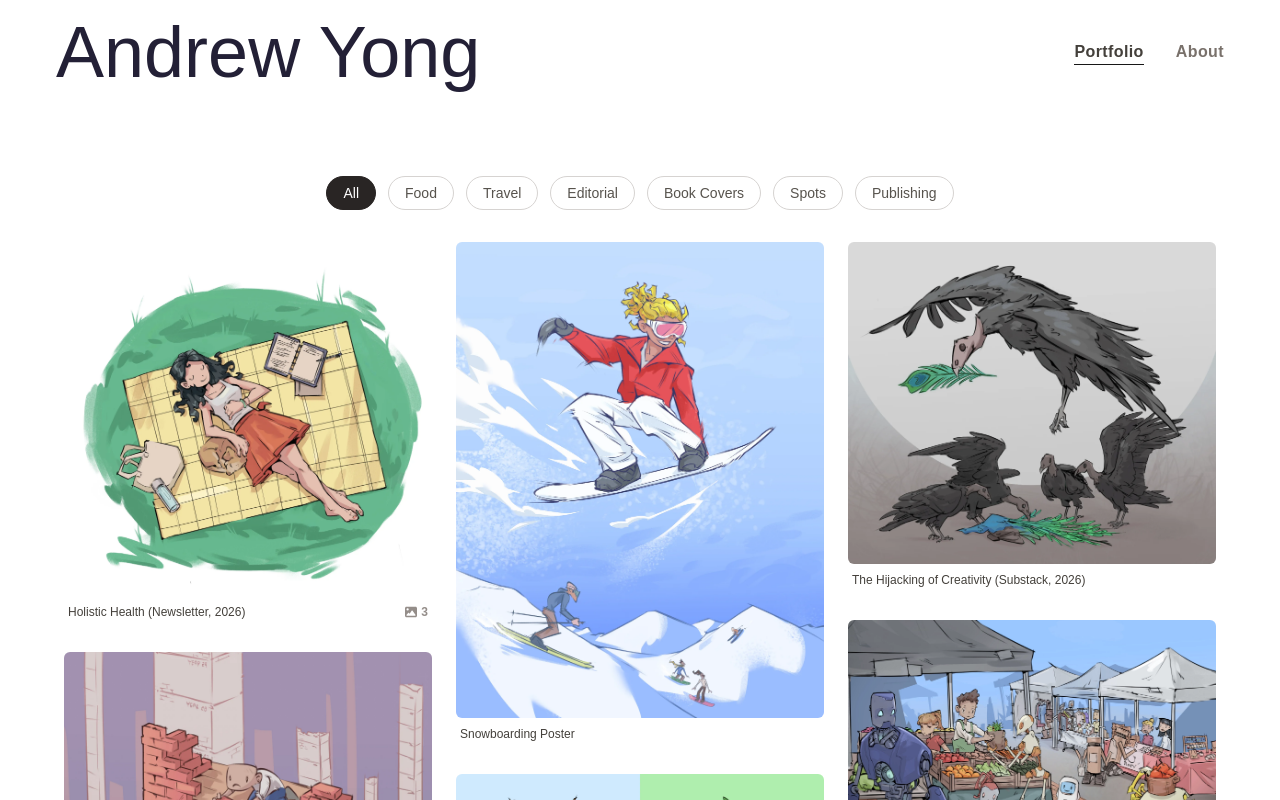
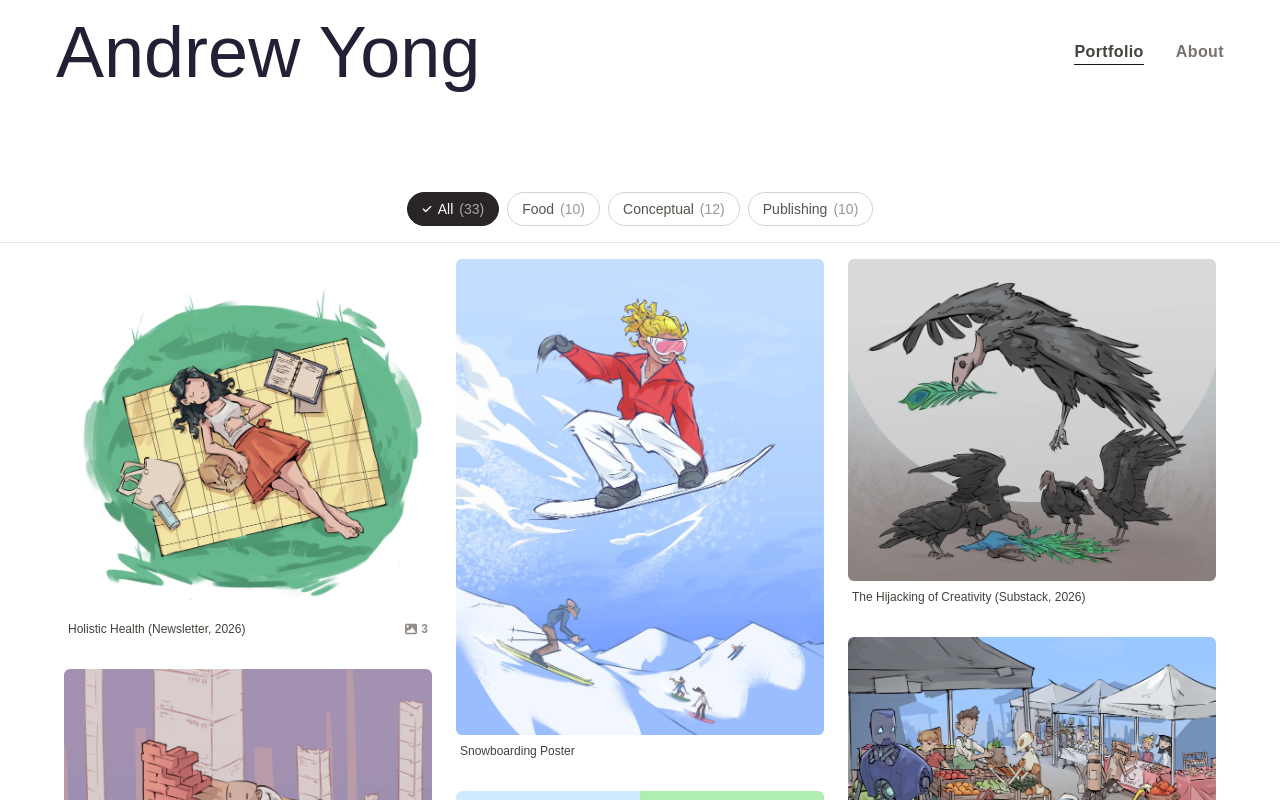
Before and after one commit to andrwyoung/art-portfolio, a Next.js app: page / in a window 1280 px wide. Shown: the top 800 px of the page. Built offline with nearby package versions, Linux system fonts and the light colour scheme; a web font is replaced by a local one.

Commit message:
revamp filters

```diff
--- a/components/tag-filter-gallery.tsx
+++ b/components/tag-filter-gallery.tsx
@@ -1,53 +1,88 @@
 "use client";
 
 import { useState } from "react";
+import { FaCheck } from "react-icons/fa6";
 import Gallery from "@/components/gallery";
 import { ProjectType } from "@/types/types";
 import { TAGS, Tag } from "@/types/tags";
 
-export default function TagFilterGallery({ items }: { items: ProjectType[] }) {
-  const [activeTags, setActiveTags] = useState<Tag[]>([]);
+export default function TagFilterGallery({
+  items,
+}: {
+  items: ProjectType[];
+}) {
+  const [activeTag, setActiveTag] = useState<Tag | null>(null);
 
-  const toggleTag = (tag: Tag) => {
-    setActiveTags((prev) =>
-      prev.includes(tag) ? prev.filter((t) => t !== tag) : [...prev, tag],
-    );
+  const selectTag = (tag: Tag) => {
+    setActiveTag((prev) => (prev === tag ? null : tag));
   };
 
   const visible =
-    activeTags.length === 0
+    activeTag === null
       ? items
-      : items.filter((item) => item.tags.some((t) => activeTags.includes(t)));
+      : items.filter((item) => item.tags.includes(activeTag));
+
+  const tagCounts = Object.fromEntries(
+    TAGS.map((tag) => [
+      tag,
+      items.filter((item) => item.tags.includes(tag)).length,
+    ]),
+  ) as Record<Tag, number>;
 
   return (
     <>
-      <div className="flex flex-wrap justify-center gap-3 px-4 mb-4">
+      <div className="sticky top-0 z-10 bg-background/90 backdrop-blur-sm border-b border-stone-200">
+        <div className="max-w-4xl mx-auto flex flex-wrap items-center justify-center gap-2 px-4 py-4">
           <button
-          onClick={() => setActiveTags([])}
-          className={`font-header text-sm px-4 py-1.5 rounded-full border transition-colors ${
-            activeTags.length === 0
+            onClick={() => setActiveTag(null)}
+            className={`inline-flex items-center gap-1.5 font-header text-sm px-3.5 py-1.5 rounded-full border transition-colors cursor-pointer ${
+              activeTag === null
                 ? "bg-stone-800 text-white border-stone-800"
-              : "text-stone-600 border-stone-300 hover:border-stone-500"
+                : "text-stone-600 border-stone-300 hover:border-stone-500 hover:text-stone-900"
             }`}
           >
+            {activeTag === null && <FaCheck size={10} />}
             All
+            <span className="opacity-60">({items.length})</span>
           </button>
-        {TAGS.map((tag) => (
+          {TAGS.map((tag) => {
+            const active = activeTag === tag;
+            const count = tagCounts[tag];
+            if (count === 0) return null;
+            return (
               <button
                 key={tag}
-            onClick={() => toggleTag(tag)}
-            className={`font-header text-sm px-4 py-1.5 rounded-full border capitalize transition-colors ${
-              activeTags.includes(tag)
+                onClick={() => selectTag(tag)}
+                className={`inline-flex items-center gap-1.5 font-header text-sm px-3.5 py-1.5 rounded-full border capitalize transition-colors cursor-pointer ${
+                  active
                     ? "bg-stone-800 text-white border-stone-800"
-                : "text-stone-600 border-stone-300 hover:border-stone-500"
+                    : "text-stone-600 border-stone-300 hover:border-stone-500 hover:text-stone-900"
                 }`}
               >
+                {active && <FaCheck size={10} />}
                 {tag}
+                <span className="opacity-60">({count})</span>
               </button>
-        ))}
+            );
+          })}
+        </div>
       </div>
 
+      {visible.length === 0 ? (
+        <div className="flex flex-col items-center gap-3 py-24 px-4 text-center">
+          <p className="font-header text-stone-500">
+            No projects match this filter.
+          </p>
+          <button
+            onClick={() => setActiveTag(null)}
+            className="font-header text-sm text-stone-600 underline hover:text-stone-900 cursor-pointer"
+          >
+            Clear filter
+          </button>
+        </div>
+      ) : (
         <Gallery basePath="" items={visible} />
+      )}
     </>
   );
 }
--- a/types/project-data.ts
+++ b/types/project-data.ts
@@ -4,7 +4,7 @@ export const ProjectDataBySlug: Record<string, ProjectData> = {
   "holistic-health": {
     title: "Holistic Health (Newsletter, 2026)",
     blurb: "A three-part newsletter illustration series on holistic health.",
-    tags: ["editorial", "food"],
+    tags: ["conceptual"],
     images: [
       {
         filepath: "/editorial/holistic-health/01.webp",
@@ -35,7 +35,7 @@ export const ProjectDataBySlug: Record<string, ProjectData> = {
   "snowboarding-poster": {
     title: "Snowboarding Poster",
     blurb: "",
-    tags: ["editorial"],
+    tags: ["conceptual"],
     images: [
       {
         filepath: "/editorial/snowboarding-poster/01.webp",
@@ -49,7 +49,7 @@ export const ProjectDataBySlug: Record<string, ProjectData> = {
   "the-hijacking-of-creativity": {
     title: "The Hijacking of Creativity (Substack, 2026)",
     blurb: "",
-    tags: ["editorial", "spots"],
+    tags: ["conceptual"],
     images: [
       {
         filepath: "/editorial/the-hijacking-of-creativity/01.webp",
@@ -63,7 +63,7 @@ export const ProjectDataBySlug: Record<string, ProjectData> = {
   "service-economy": {
     title: "Service Economy",
     blurb: "",
-    tags: ["editorial", "spots"],
+    tags: ["conceptual"],
     images: [
       {
         filepath: "/editorial/service-economy/01.webp",
@@ -77,7 +77,7 @@ export const ProjectDataBySlug: Record<string, ProjectData> = {
   "sunk-cost": {
     title: "Sunk Cost",
     blurb: "",
-    tags: ["editorial", "spots"],
+    tags: ["conceptual"],
     images: [
       {
         filepath: "/editorial/sunk-cost/01.webp",
@@ -91,7 +91,7 @@ export const ProjectDataBySlug: Record<string, ProjectData> = {
   "cocktail-spots": {
     title: "Cocktail Spots",
     blurb: "",
-    tags: ["food", "spots"],
+    tags: ["food"],
     images: [
       {
         filepath: "/editorial/cocktail-spots/01.webp",
@@ -105,7 +105,7 @@ export const ProjectDataBySlug: Record<string, ProjectData> = {
   "first-to-post": {
     title: "First to Post",
     blurb: "",
-    tags: ["editorial", "spots"],
+    tags: ["conceptual"],
     images: [
       {
         filepath: "/editorial/first-to-post/01.webp",
@@ -133,7 +133,7 @@ export const ProjectDataBySlug: Record<string, ProjectData> = {
   "earring-advert": {
     title: "Earring Advert",
     blurb: "",
-    tags: ["editorial"],
+    tags: ["conceptual"],
     images: [
       {
         filepath: "/editorial/earring-advert/01.webp",
@@ -147,7 +147,7 @@ export const ProjectDataBySlug: Record<string, ProjectData> = {
   "the-horse-the-hound-and-the-hare": {
     title: "The Horse, the Hound, and the Hare (Substack, 2026)",
     blurb: "",
-    tags: ["editorial", "spots"],
+    tags: ["conceptual"],
     images: [
       {
         filepath: "/editorial/the-horse-the-hound-and-the-hare/01.webp",
@@ -161,7 +161,7 @@ export const ProjectDataBySlug: Record<string, ProjectData> = {
   "digital-ocean": {
     title: "Digital Ocean",
     blurb: "",
-    tags: ["editorial", "spots"],
+    tags: ["conceptual"],
     images: [
       {
         filepath: "/editorial/digital-ocean/01.webp",
@@ -175,7 +175,7 @@ export const ProjectDataBySlug: Record<string, ProjectData> = {
   "mountain-lake-date": {
     title: "Mountain Lake Date",
     blurb: "",
-    tags: ["travel"],
+    tags: ["conceptual"],
     images: [
       {
         filepath: "/editorial/mountain-lake-date/01.webp",
@@ -189,7 +189,7 @@ export const ProjectDataBySlug: Record<string, ProjectData> = {
   "living-with-grief": {
     title: "Living with Grief",
     blurb: "Based on a 2018 article.",
-    tags: ["editorial", "spots"],
+    tags: ["conceptual"],
     images: [
       {
         filepath: "/editorial/living-with-grief/01.webp",
@@ -203,7 +203,7 @@ export const ProjectDataBySlug: Record<string, ProjectData> = {
   "endangered-animals-pangolin": {
     title: "Endangered Animals: Pangolin",
     blurb: "",
-    tags: ["editorial"],
+    tags: ["conceptual"],
     images: [
       {
         filepath: "/editorial/endangered-animals-pangolin/01.webp",
@@ -241,7 +241,7 @@ export const ProjectDataBySlug: Record<string, ProjectData> = {
   "aletia-and-dino-adventures": {
     title: "Aletia & Dino Adventures (Splickety Publishing, 2023)",
     blurb: "",
-    tags: ["book covers", "publishing"],
+    tags: ["publishing"],
     images: [
       {
         filepath: "/publishing/aletia-and-dino-adventures/01.webp",
@@ -264,7 +264,7 @@ export const ProjectDataBySlug: Record<string, ProjectData> = {
   "our-heroes-series": {
     title: "Our Heroes Series (Taylor Hayes, 2026)",
     blurb: "Book covers for the Our Heroes fantasy series.",
-    tags: ["book covers", "publishing"],
+    tags: ["publishing"],
     singleColumn: true,
     images: [
       {
@@ -288,7 +288,7 @@ export const ProjectDataBySlug: Record<string, ProjectData> = {
   "family-tree": {
     title: "Family Tree (Griggs Educational Enterprises, 2024)",
     blurb: "",
-    tags: ["book covers", "publishing"],
+    tags: ["publishing"],
     images: [
       {
         filepath: "/publishing/family-tree/01.webp",
@@ -365,7 +365,7 @@ export const ProjectDataBySlug: Record<string, ProjectData> = {
   "amanda-the-space-witch": {
     title: "Amanda the Space Witch (Self Published, 2027)",
     blurb: "Cover and interior artwork for Amanda the Space Witch.",
-    tags: ["book covers", "publishing"],
+    tags: ["publishing"],
     images: [
       {
         filepath: "/publishing/amanda-the-space-witch/01.webp",
@@ -427,7 +427,7 @@ export const ProjectDataBySlug: Record<string, ProjectData> = {
   "national-park-series": {
     title: "National Park Series",
     blurb: "",
-    tags: ["travel"],
+    tags: [],
     images: [
       {
         filepath: "/editorial/national-park-series/01.webp",
@@ -519,7 +519,7 @@ export const ProjectDataBySlug: Record<string, ProjectData> = {
   "local-cafe-tea-tasting-poster": {
     title: "Local Cafe Tea Tasting Poster",
     blurb: "",
-    tags: ["food", "spots"],
+    tags: ["food"],
     images: [
       {
         filepath: "/editorial/local-cafe-tea-tasting-poster/01.webp",
@@ -556,7 +556,7 @@ export const ProjectDataBySlug: Record<string, ProjectData> = {
   "book-covers-for-brandon-shewmake": {
     title: "Walking to Dinner Series",
     blurb: "",
-    tags: ["book covers", "publishing"],
+    tags: ["publishing"],
     images: [
       {
         filepath: "/editorial/book-covers-for-brandon-shewmake/01.webp",
@@ -589,7 +589,7 @@ export const ProjectDataBySlug: Record<string, ProjectData> = {
   "picnic-editorial-spread": {
     title: "Picnic Editorial Spread",
     blurb: "",
-    tags: ["food", "spots"],
+    tags: ["food"],
     images: [
       {
         filepath: "/editorial/picnic-editorial-spread/01.webp",
--- a/types/tags.ts
+++ b/types/tags.ts
@@ -1,10 +1,3 @@
-export const TAGS = [
-  "food",
-  "travel",
-  "editorial",
-  "book covers",
-  "spots",
-  "publishing",
-] as const;
+export const TAGS = ["food", "conceptual", "publishing"] as const;
 
 export type Tag = (typeof TAGS)[number];
```
Also changed, not shown: components/gallery.tsx (+2 -7 lines). Lines whose indentation alone changed are shown as unchanged.
